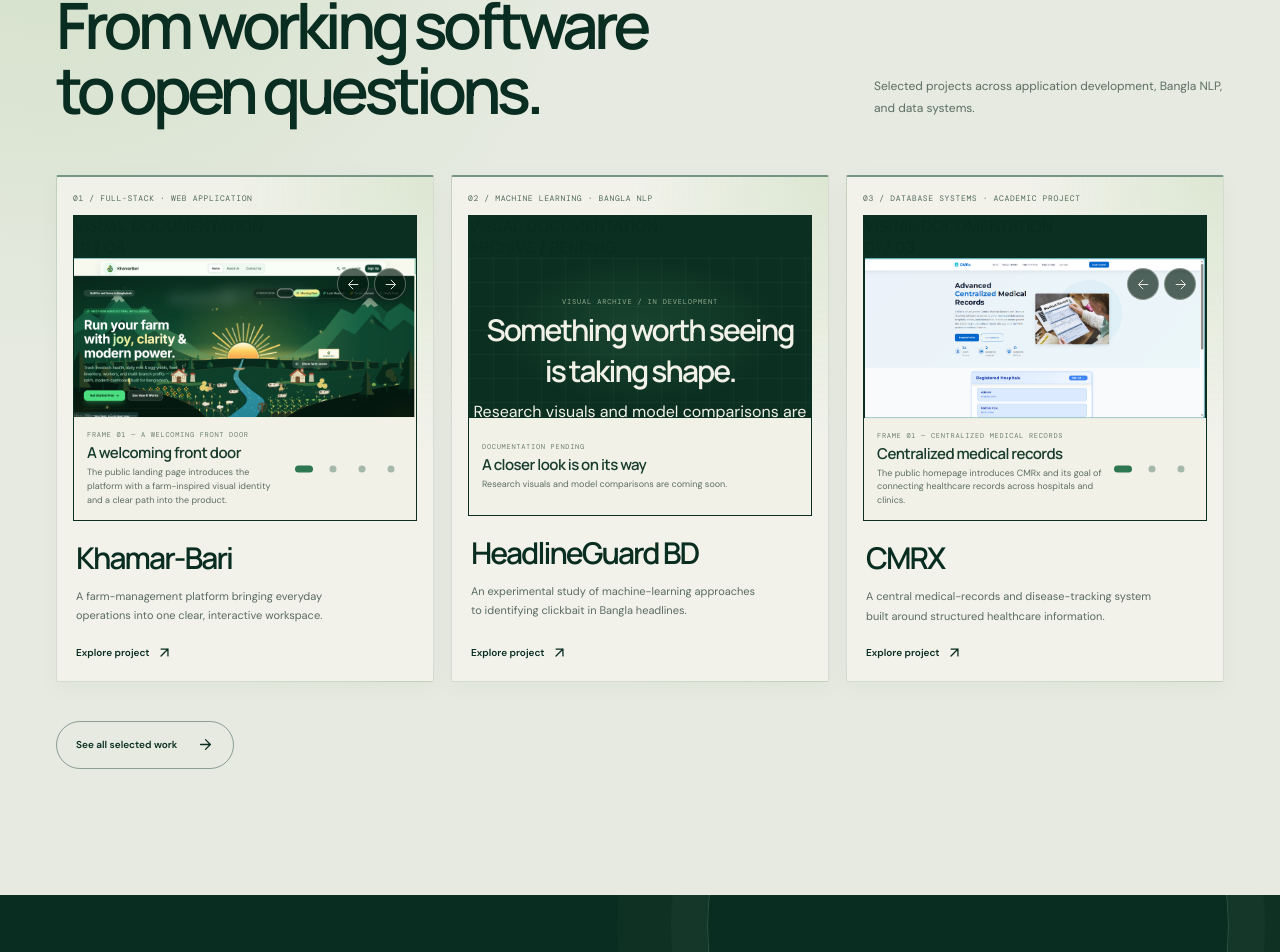
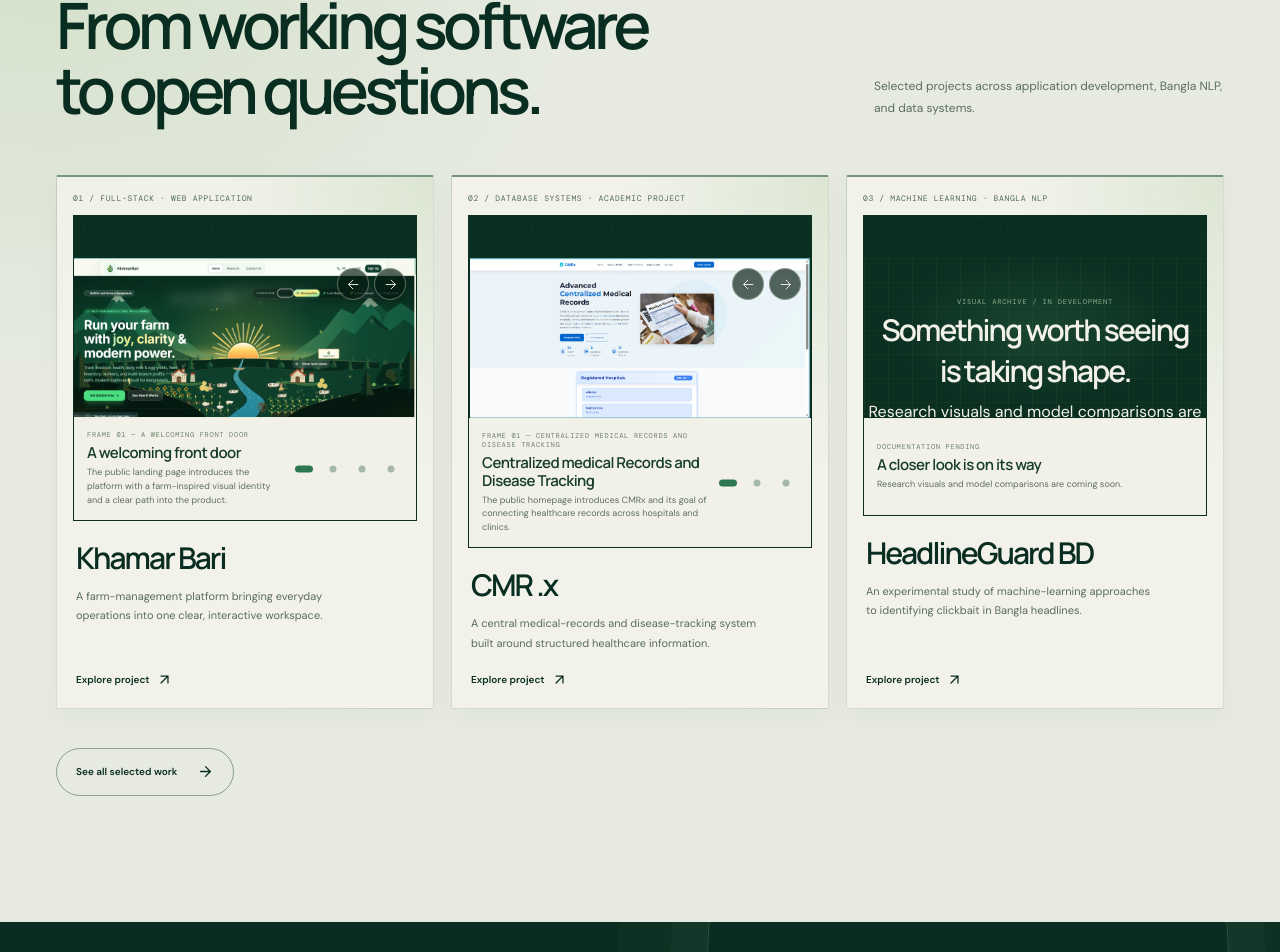
Before and after one commit to AhsanCS64/Ahsan_Portfolio, a React (Vite) app in the folder Frontend/: page / in a window 1280 px wide. Shown: the part 2888-3840 px from the top of the page. Built offline with nearby package versions, Linux system fonts and the light colour scheme.

Commit message:
Added Link for Live Project of CMRx

```diff
--- a/Frontend/src/data/portfolio.js
+++ b/Frontend/src/data/portfolio.js
@@ -22,7 +22,7 @@ export const projects = [
   {
     number: "01",
     type: "Full-stack · Web application",
-    name: "Khamar-Bari",
+    name: "Khamar Bari",
     summary:
       "A farm-management platform bringing everyday operations into one clear, interactive workspace.",
     details: [
@@ -61,8 +61,49 @@ export const projects = [
     repo: "https://github.com/AhsanCS64/KhamarBari_v2",
     kind: "farm",
   },
+
   {
     number: "02",
+    type: "Database systems · Academic project",
+    name: "CMR .x",
+    summary:
+      "A central medical-records and disease-tracking system built around structured healthcare information.",
+    details: [
+      "Patient, diagnosis, and prescription records",
+      "Hospital and vaccination management",
+      "Relational data model with generated medical IDs",
+    ],
+    gallery: [
+      {
+        image: cmrxHomepageImage,
+        alt: "CMRx homepage introducing the centralized medical-records and disease-tracking system",
+        title: "Centralized medical Records and Disease Tracking",
+        explanation: "The public homepage introduces CMRx and its goal of connecting healthcare records across hospitals and clinics.",
+      },
+      {
+        image: cmrxDashboardImage,
+        alt: "CMRx patient dashboard with personal information, medical history, allergies, and vaccine records",
+        title: "A patient's medical history",
+        explanation: "The dashboard brings patient information, conditions, allergies, and vaccination records together in one view.",
+      },
+      {
+        image: cmrxPrescriptionsImage,
+        alt: "CMRx prescriptions page with a prescription record and view and download actions",
+        title: "Prescription records",
+        explanation: "Patients can review their prescription records and access the attached documents.",
+      },
+    ],
+    stack: ["PHP", "MySQL", "HTML", "CSS", "JavaScript"],
+    repo: "https://github.com/AhsanCS64/CMR-DT",
+    linkLabel: "Source code",
+    href: "https://cmrx.rf.gd/cmrx/Homepage.php",
+    linkLabel: "Live demo",
+    kind: "medical",
+  },
+
+
+  {
+    number: "03",
     type: "Machine learning · Bangla NLP",
     name: "HeadlineGuard BD",
     summary:
@@ -79,42 +120,7 @@ export const projects = [
     linkLabel: "Dataset",
     kind: "research",
   },
-  {
-    number: "03",
-    type: "Database systems · Academic project",
-    name: "CMRX",
-    summary:
-      "A central medical-records and disease-tracking system built around structured healthcare information.",
-    details: [
-      "Patient, diagnosis, and prescription records",
-      "Hospital and vaccination management",
-      "Relational data model with generated medical IDs",
-    ],
-    gallery: [
-      {
-        image: cmrxHomepageImage,
-        alt: "CMRx homepage introducing the centralized medical-records and disease-tracking system",
-        title: "Centralized medical records",
-        explanation: "The public homepage introduces CMRx and its goal of connecting healthcare records across hospitals and clinics.",
-      },
-      {
-        image: cmrxDashboardImage,
-        alt: "CMRx patient dashboard with personal information, medical history, allergies, and vaccine records",
-        title: "A patient's medical history",
-        explanation: "The dashboard brings patient information, conditions, allergies, and vaccination records together in one view.",
-      },
-      {
-        image: cmrxPrescriptionsImage,
-        alt: "CMRx prescriptions page with a prescription record and view and download actions",
-        title: "Prescription records",
-        explanation: "Patients can review their prescription records and access the attached documents.",
-      },
-    ],
-    stack: ["PHP", "MySQL", "HTML", "CSS", "JavaScript"],
-    href: "https://github.com/AhsanCS64/CMR-DT",
-    linkLabel: "Source code",
-    kind: "medical",
-  },
+
 ];
 
 export const achievements = [
```
Also changed, not shown: Frontend/Photo/Projects/cmrx_dashboard.png.
